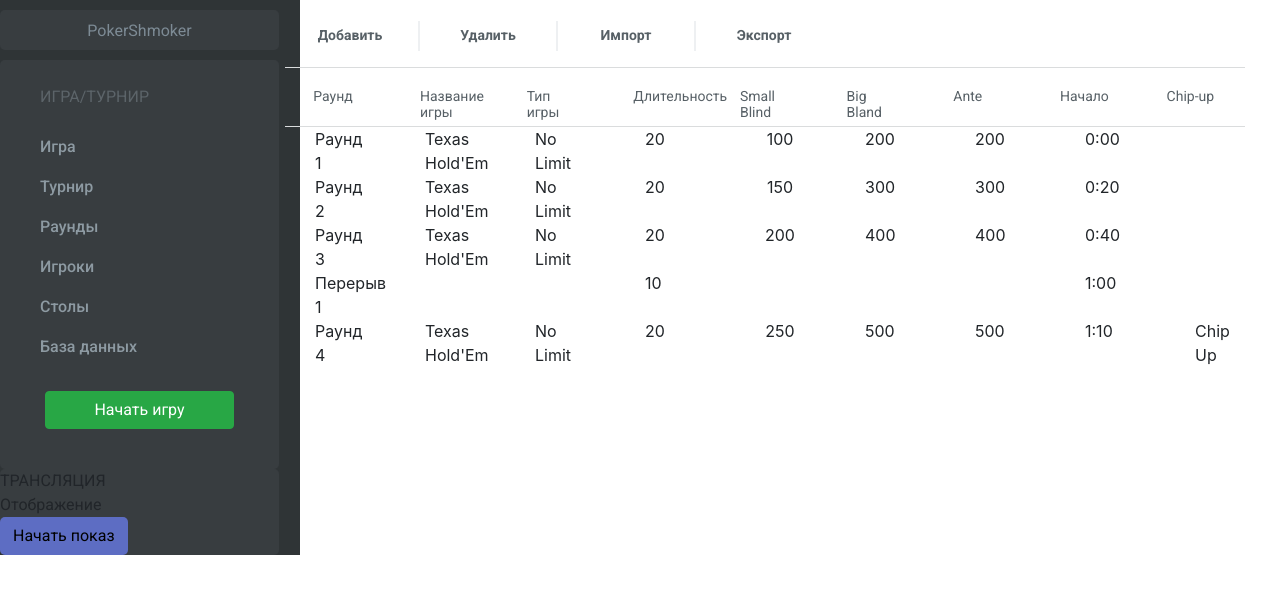
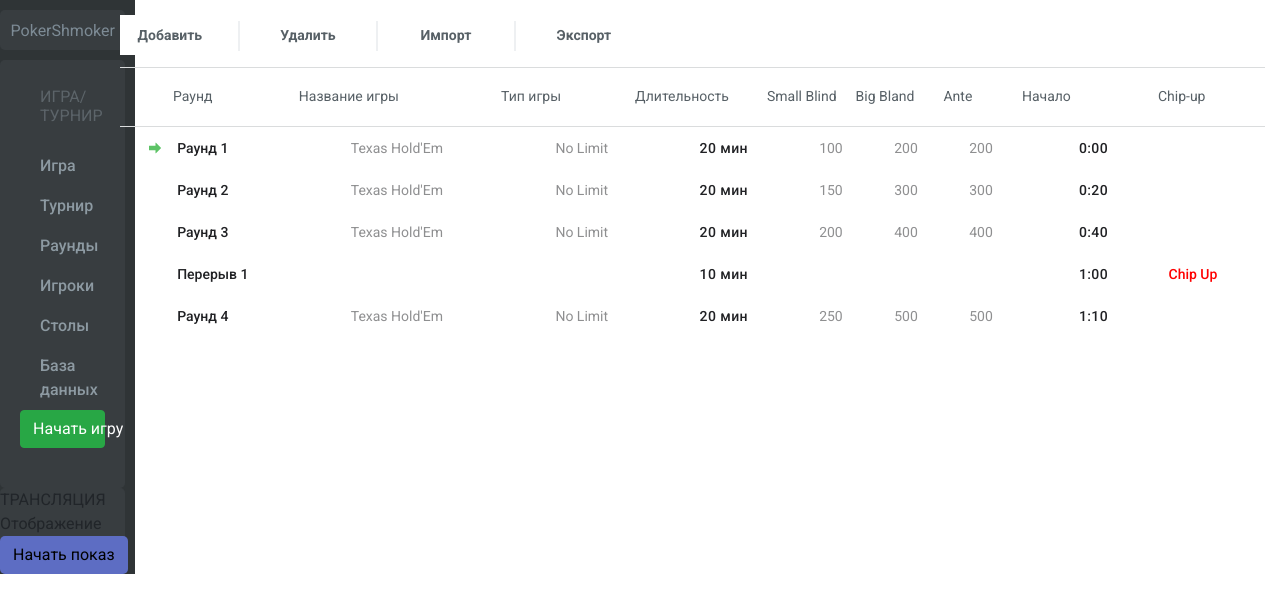
Before and after one commit to dtseloguz/poker-manager, an Angular app in the folder user-interface/: page /rounds in a window 1280 px wide. Shown: the top 612 px of the page. Built offline with nearby package versions, Linux system fonts and the light colour scheme.

Commit message:
Изменение свойств страниц
Изменение стилей некоторых элементов из-за добавления бокового меню

```diff
--- a/user-interface/src/app/game-settings/game-settings.component.css
+++ b/user-interface/src/app/game-settings/game-settings.component.css
@@ -1,8 +1,15 @@
 .game-component{
     padding-top: 14px;
-    padding-left: 30px;
+    padding-left: 10px;
+    padding-bottom: 50px;
 }
-
+a{
+    font-family: Roboto;
+    font-style: normal;
+    font-weight: 500;
+    font-size: 16px;
+    line-height: normal;
+}
 h2{
     font-style: normal;
     font-weight: bold;
--- a/user-interface/src/app/game-settings/game-settings.component.html
+++ b/user-interface/src/app/game-settings/game-settings.component.html
@@ -10,7 +10,8 @@
   <h2>
     Общее
   </h2>
-  <div class="general-setting d-flex">
+  <div class="settings ">
+    <div class="general-setting d-flex ">
       <div class="general-tournament-settings ">
         <div class="input-group">
           <div class="input-group-prepend">
@@ -47,23 +48,23 @@
       </div>
     </div>
     <div [class.showON]="tournamentInfo.rebuyBut === false"
-  class="re-buy-setting  setting d-flex row col-6" >
+    class="re-buy-setting  setting d-flex row col-12 flex-column" >
       <div class="button">
           <button class="but-check" (click)="changeR()">Re-buy</button>
       </div>
-    <div class="input-group">
+      <div class="input-group col-3">
         <div class="input-group-prepend">
           <span class="input-group-text">Сумма</span>
         </div>
         <textarea [(ngModel)]="tournamentInfo.tournamentSet.reBuy.buyIn" class="form-control" aria-label="With textarea"></textarea>
       </div>
-    <div class="input-group">
+      <div class="input-group col-3">
         <div class="input-group-prepend">
           <span class="input-group-text">Коммисия</span>
         </div>
         <textarea [(ngModel)]="tournamentInfo.tournamentSet.reBuy.rake" class="form-control" aria-label="With textarea"></textarea>
       </div>
-    <div class="input-group">
+      <div class="input-group col-3">
         <div class="input-group-prepend">
           <span class="input-group-text">Стек</span>
         </div>
@@ -71,26 +72,26 @@
       </div>
     </div>
     <div [class.showON]="tournamentInfo.AddOnBut === false"
-  class="addon-setting setting d-flex row col-6" >
+    class="addon-setting setting d-flex row col-12 flex-column" >
     <div class="button">
         <button class="but-check" (click)="changeA()">Add-ons</button>
     </div>
 
-    <div class="input-group">
+      <div class="input-group col-3">
         <div class="input-group-prepend">
           <span class="input-group-text">Сумма</span>
         </div>
         <textarea [(ngModel)]="tournamentInfo.tournamentSet.addOn.buyIn"
         class="form-control" aria-label="With textarea"></textarea>
       </div>
-    <div class="input-group">
+      <div class="input-group col-3">
         <div class="input-group-prepend">
           <span class="input-group-text">Коммисия</span>
         </div>
         <textarea [(ngModel)]="tournamentInfo.tournamentSet.addOn.rake"
         class="form-control" aria-label="With textarea"></textarea>
       </div>
-    <div class="input-group">
+      <div class="input-group col-3">
         <div class="input-group-prepend">
           <span class="input-group-text">Стек</span>
         </div>
@@ -98,3 +99,4 @@
       </div>
     </div>
   </div>
+</div>
--- a/user-interface/src/app/mock-rounds.ts
+++ b/user-interface/src/app/mock-rounds.ts
@@ -1,19 +1,19 @@
-import {Round} from './round'
+import {Round} from './round';
 
 export const ROUNDS: Round[] = [
     {   levelNumber: 1,levelType:true, gameName:"Texas Hold'Em", gameType: "No Limit", duration: 20,
-        ante:200, smallBlind: 100, bigBlind: 200, startTime: "0:00", chipUp: false,
+        ante:200, smallBlind: 100, bigBlind: 200, startTime: "0:00", chipUp: false,active:true,
     },
     {   levelNumber: 2,levelType:true, gameName:"Texas Hold'Em", gameType: "No Limit", duration: 20,
-        ante:300, smallBlind: 150, bigBlind: 300, startTime: "0:20", chipUp: false,
+        ante:300, smallBlind: 150, bigBlind: 300, startTime: "0:20", chipUp: false,active:false,
     },
     {   levelNumber: 3,levelType:true, gameName:"Texas Hold'Em", gameType: "No Limit", duration: 20,
-        ante:400, smallBlind: 200, bigBlind: 400, startTime: "0:40", chipUp: false,
+        ante:400, smallBlind: 200, bigBlind: 400, startTime: "0:40", chipUp: false,active:false,
     },
     {   levelNumber: 1,levelType:false, gameName:"Texas Hold'Em", gameType: "No Limit", duration: 10,
-        ante:0, smallBlind: 0, bigBlind: 0, startTime: "1:00", chipUp: false,
+        ante:0, smallBlind: 0, bigBlind: 0, startTime: "1:00", chipUp: true,active:false,
     },
     {   levelNumber: 4,levelType:true, gameName:"Texas Hold'Em", gameType: "No Limit", duration: 20,
-        ante:500, smallBlind: 250, bigBlind: 500, startTime: "1:10", chipUp: true,
+        ante:500, smallBlind: 250, bigBlind: 500, startTime: "1:10", chipUp: false,active:false,
     },
 ]
--- a/user-interface/src/app/player-list/player-list.component.css
+++ b/user-interface/src/app/player-list/player-list.component.css
@@ -2,6 +2,13 @@
 .data-base-body{
     margin-top: 15px;
     width: 100%;
+    margin-right: 0;
+    margin-left: 0;
+}
+.scroll{
+    width: 100%;
+    /*height: 780px;
+    overflow: auto;*/
 }
 .data-base-menu{
     display: flex;
@@ -44,9 +51,13 @@
 .player-info,.payment_enable{
     display: flex;
 }
+.players-list{
+    width: 100%;
+}
 .player-info{
-    padding-left: 1.2%;
-    padding-right: 1.2%;
+    width: 100%;
+    padding-left: 2%;
+    padding-right: 2%;
     box-sizing: border-box;
     font-family: 'Roboto', sans-serif;
     height: 42px;
--- a/user-interface/src/app/player-list/player-list.component.html
+++ b/user-interface/src/app/player-list/player-list.component.html
@@ -1,4 +1,4 @@
-<div class="data-base-body">
+<div class="data-base-body d-flex row">
   <div class="data-base-menu">
     <div class="data-base-menu-buttons">
       <button (click)="addPlayer()" class="data-base-menu_button">
@@ -24,7 +24,8 @@
   <div class="navigation">
 
   </div>
-  <div  *ngFor="let player of players" (click)="onSelect(player)" [class.selected-player]="player.selected === true">
+  <div class="scroll">
+    <div class="players-list" *ngFor="let player of players" (click)="onSelect(player)" [class.selected-player]="player.selected === true">
       <div class="player-info" [class.showOff]="player.changed === true">
         <div class="player-info_name">
           {{player.name}} {{player.midname}} {{player.surname}}
@@ -79,3 +80,5 @@
       </div>
     </div>
   </div>
+
+</div>
--- a/user-interface/src/app/round.ts
+++ b/user-interface/src/app/round.ts
@@ -9,4 +9,5 @@ export class Round{
     bigBlind: number;
     startTime: string;
     chipUp: boolean;
+    active: boolean;
 }
--- a/user-interface/src/app/rounds/rounds.component.css
+++ b/user-interface/src/app/rounds/rounds.component.css
@@ -1,7 +1,8 @@
-@import url('https://fonts.googleapis.com/css?family=Roboto:400,500,700&subset=cyrillic,cyrillic-ext');
+
 .rounds-body{
     margin-top: 15px;
     width: 100%;
+    columns: 10;
 }
 .rounds-menu{
     display: flex;
@@ -50,6 +51,7 @@
     font-size: 14px;
     font-family: 'Roboto', sans-serif;
     color: #576066;
+    text-align: center;
 }
 .navigation div{
     height: 20px;
@@ -57,3 +59,130 @@
 .player-info,.payment_enable{
     display: flex;
 }
+.round_block{
+    height: 42px;
+    padding-top: 13px;
+}
+.active{
+    width:5%;
+    position: relative;
+}
+.active-header{
+    width:2%;
+}
+.level-type-header{
+    width: 10%;
+}
+.game-name-header{
+    width:20%;
+}
+.game-type-header{
+    width:15%;
+}
+.duration-header{
+    width:14%;
+}
+.small-blind-header{
+    width:9%;
+}
+.big-blind-header{
+    width:7%;
+}
+.ante-header{
+    width:7%;
+}
+.start-time-header{
+    width:10%;
+}
+.chip-up-header{
+    width:16%;
+}
+.showArroy::before{
+    position: absolute;
+    content: url('./down-arrow.svg');
+    left:50%;
+    top:-15%;
+}
+
+.rounds-order{
+    width: 95%;
+    text-align: center;
+}
+
+.level-type{
+    text-align: start;
+    width:10%;
+    font-style: normal;
+    font-weight: 500;
+    line-height: normal;
+    font-size: 14px;
+    font-family: 'Roboto', sans-serif;
+    color: #202124;
+}
+
+.game-name{
+    width: 21%;
+    font-style: normal;
+    font-weight: normal;
+    line-height: normal;
+    font-size: 14px;
+    font-family: 'Roboto', sans-serif;
+    color: #202124;
+    opacity: 0.5;
+}
+.game-type{
+    width: 13.5%;
+}
+.duration{
+    width:13%;
+    text-align: center;
+}
+.duration,.start-time{
+    font-style: normal;
+    font-weight: 500;
+    line-height: normal;
+    font-size: 14px;
+    letter-spacing: 0.03em;
+    font-family: 'Roboto', sans-serif;
+    color: #202124;
+}
+.small-blind{
+    width:7%;
+    text-align: center;
+}
+.big-blind{
+    width:7%;
+    text-align: center;
+}
+.ante{
+    width:7%;
+    text-align: center;
+}
+.start-time{
+    width:14%;
+    text-align: center;
+}
+.rounds-changed{
+    width: 95%;
+}
+
+.game-type,.small-blind,.big-blind,.ante{
+    font-style: normal;
+    font-weight: normal;
+    line-height: normal;
+    font-size: 14px;
+    font-family: 'Roboto', sans-serif;
+    color: #202124;
+    opacity: 0.5;
+}
+.chip-up{
+    text-align: start;
+    width:9%;
+    font-style: normal;
+    font-weight: 500;
+    line-height: normal;
+    font-size: 14px;
+    font-family: 'Roboto', sans-serif;
+    color: #FF0000;
+
+}
--- a/user-interface/src/app/rounds/rounds.component.html
+++ b/user-interface/src/app/rounds/rounds.component.html
@@ -1,4 +1,5 @@
-<div class="rounds-body">
+
+<div class="rounds-body d-flex row">
   <div class="rounds-menu">
     <div class="rounds-buttons">
       <button class="rounds-menu_button">
@@ -20,45 +21,50 @@
       </button>
     </div>
   </div>
-  <div class="navigation d-flex row justify-content-around">
-    <div class="col-1">Раунд</div>
-    <div class="col-1">Название игры</div>
-    <div class="col-1">Тип игры</div>
-    <div class="col-1">Длительность</div>
-    <div class="col-1 d-flex justify-content-center">Small Blind</div>
-    <div class="col-1">Big Bland</div>
-    <div class="col-1">Ante</div>
-    <div class="col-1">Начало</div>
-    <div class="col-1">Chip-up</div>
+  <div class="navigation d-flex justify-content-center ">
+    <div class="active-header"></div>
+    <div class="level-type-header">Раунд</div>
+    <div class="game-name-header">Название игры</div>
+    <div class="game-type-header">Тип игры</div>
+    <div class="duration-header">Длительность</div>
+    <div class="small-blind-header ">Small Blind</div>
+    <div class="big-blind-header">Big Bland</div>
+    <div class="ante-header">Ante</div>
+    <div class="start-time-header">Начало</div>
+    <div class="chip-up-header">Chip-up</div>
   </div>
-  <div class="d-flex justify-content-between" *ngFor="let round of tournamentInfo.tournamentSet.rounds">
-    <div class="col-1">
-        <div *ngIf="round.levelType">
+  <div class="d-flex w-100 round_block" *ngFor="let round of tournamentInfo.tournamentSet.rounds">
+    <div [class.showArroy]="round.active===true" class="active"></div>
+    <div class="rounds-order d-flex justify-content-start" *ngIf="round.levelType">
+
+      <div class="level-type">
           Раунд {{round.levelNumber}}
-        </div>
-        <div  *ngIf="!round.levelType">
-            Перерыв {{round.levelNumber}}
-        </div>
+      </div>
+      <div class="game-name">
+          {{round.gameName}}
+      </div>
+      <div class="game-type">
+          {{round.gameType}}
+      </div>
+      <div class="duration">{{round.duration}} мин</div>
+      <div class="small-blind">{{round.smallBlind}}</div>
+      <div class="big-blind">{{round.bigBlind}}</div>
+      <div class="ante">{{round.ante}}</div>
+      <div class="start-time">{{round.startTime}}</div>
+      <div class="chip-up"></div>
     </div>
-    <div class="col-1">
-      <div *ngIf="round.levelType">{{round.gameName}}</div>
-    </div>
-    <div class="col-1">
-        <div *ngIf="round.levelType">{{round.gameType}}</div>
-    </div>
-    <div class="col-1">{{round.duration}}</div>
-    <div class="col-1 d-flex justify-content-center">
-        <div *ngIf="round.levelType">{{round.smallBlind}}</div>
-    </div>
-    <div class="col-1">
-      <div *ngIf="round.levelType">{{round.bigBlind}}</div>
-    </div>
-    <div class="col-1">
-      <div *ngIf="round.levelType">{{round.ante}}</div>
-    </div>
-    <div class="col-1">{{round.startTime}}</div>
-    <div class="col-1">
-      <div *ngIf="round.chipUp">Chip Up</div>
+    <div class="rounds-changed d-flex justify-content-start" *ngIf="!round.levelType">
+      <div class="level-type">
+          Перерыв {{round.levelNumber}}
+      </div>
+      <div class="game-name"></div>
+      <div class="game-type"></div>
+      <div class="duration">{{round.duration}} мин</div>
+      <div class="small-blind"></div>
+      <div class="big-blind"></div>
+      <div class="ante"></div>
+      <div class="start-time">{{round.startTime}}</div>
+      <div class="chip-up" *ngIf="round.chipUp===true">Chip Up</div>
     </div>
   </div>
 </div>
--- a/user-interface/src/app/rounds/rounds.component.ts
+++ b/user-interface/src/app/rounds/rounds.component.ts
@@ -1,7 +1,7 @@
 import { Component, OnInit } from '@angular/core';
 import {TournamentSettingFull} from '../tournament-setting-full';
 import { TOURNAMENTSETTING } from '../mock-tournament';
-
+import { SideBarComponent } from '../side-bar/side-bar.component';
 @Component({
   selector: 'app-rounds',
   templateUrl: './rounds.component.html',
@@ -9,7 +9,6 @@ import { TOURNAMENTSETTING } from '../mock-tournament';
 })
 export class RoundsComponent implements OnInit {
   tournamentInfo : TournamentSettingFull;
-
   constructor() {  }
   ngOnInit() {
     this.tournamentInfo = TOURNAMENTSETTING;
```
Also changed, not shown: user-interface/src/app/rounds/down-arrow.svg (added). Lines whose indentation alone changed are shown as unchanged.
